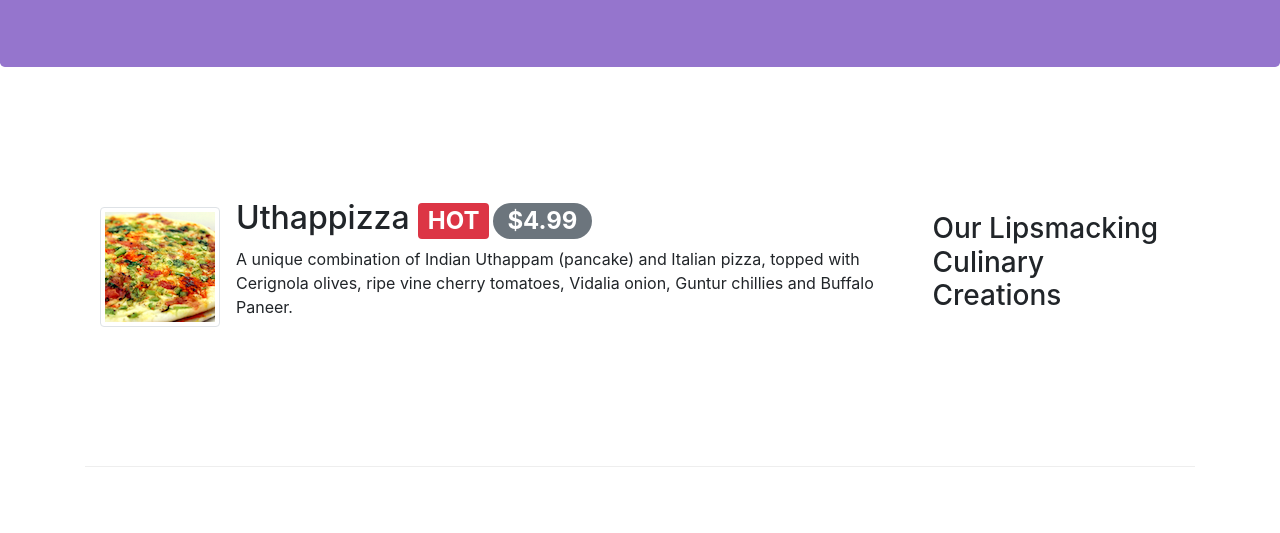
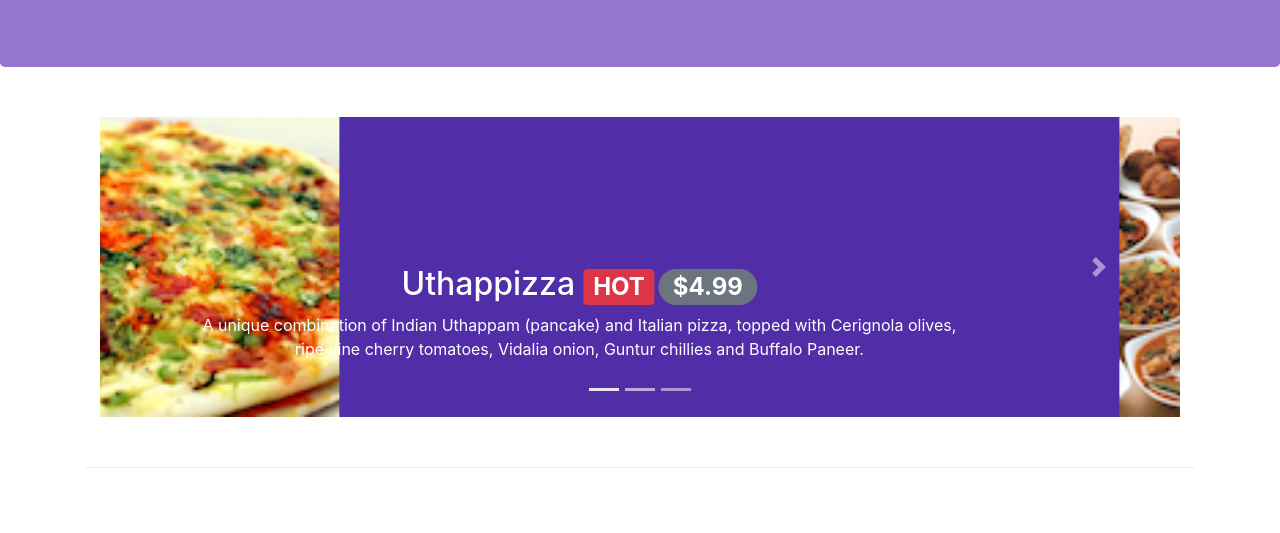
Before and after one commit to avishkakavindu/git-test, a website: page index.html in a window 1280 px wide. Shown: the part 267-800 px from the top of the page. Drawn offline with nearby package versions, Linux system fonts and the light colour scheme.

Commit message:
carousel

```diff
--- a/css/styles.css
+++ b/css/styles.css
@@ -47,3 +47,18 @@ body{
     border-bottom: 1px solid #ddd;
     padding: 10px;
 }
+
+.carousel{
+    background: #512DA8;
+}
+
+.carousel-item{
+    height: 300px;
+}
+
+.carousel-item img{
+    position: absolute;
+    top: 0;
+    left: 0;
+    min-height: 300px;
+}
--- a/index.html
+++ b/index.html
@@ -109,6 +109,48 @@
     </header>
 
     <div class="container">
+        <div class="row row-content">
+            <div class="col">
+                <div id="mycarousel" class="carousel slide" data-ride="carousel">
+                    <div class="carousel-inner" role="listbox">
+                        <div class="carousel-item active">
+                            <img class="d-block img-fluid" src="img/uthappizza.png" alt="uthappizza">
+                            <div class="carousel-caption d-none d-md-block">
+                                <h2>Uthappizza <span class="badge badge-danger mr-1">HOT</span><span class="badge badge-pill badge-secondary">$4.99</span></h2>
+                                <p class="d-none d-sm-block">A unique combination of Indian Uthappam (pancake) and Italian pizza, topped with Cerignola olives, ripe vine cherry tomatoes, Vidalia onion, Guntur chillies and Buffalo Paneer.</p>
+                            </div>
+                        </div>
+                        <div class="carousel-item">
+                            <img class="d-block img-fluid" src="img/buffet.png" alt="buffet">
+                            <div class="carousel-caption d-none d-md-block">
+                                <h2>Weekend Grand Buffet <span class="badge badge-danger me-1">NEW</span></h2>
+                        <p class="d-none d-sm-block">Featuring mouthwatering combinations with a choice of five different salads, six enticing appetizers, six main entrees and five choicest desserts. Free flowing bubbly and soft drinks. All for just $19.99 per person </p>
+                            </div>
+                        </div>
+                        <div class="carousel-item">
+                            <img class="d-block img-fluid" src="img/alberto.png" alt="alberto">
+                            <div class="carousel-caption d-none d-md-block">
+                                <h2>Alberto Somayya</h2>
+                                <h4>Executive Chef</h4>
+                                <p class="d-none d-sm-block">Award winning three-star Michelin chef with wide International experience having worked closely with whos-who in the culinary world, he specializes in creating mouthwatering Indo-Italian fusion experiences. </p>
+                            </div>
+                        </div>
+                    </div>
+                    <ol class="carousel-indicators">
+                        <li data-target="#mycarousel" data-slide-to="0" class="active"></li>
+                        <li data-target="#mycarousel" data-slide-to="1"></li>
+                        <li data-target="#mycarousel" data-slide-to="2"></li>
+                    </ol>
+                    <a class="carousel-control-prev" href="#mycarousel" role="button" data-slide="prev">
+                        <i class="carousel-control-prev-icon"></i>
+                    </a>
+                    <a class="carousel-control-next" href="#mycarousel" role="button" data-slide="next">
+                        <i class="carousel-control-next-icon"></i>
+                    </a>
+                </div>
+            </div>
+        </div>
+
         <div class="row row-content align-items-center">
             <div class="col-12 order-sm-last col-sm-4 col-md-3">
                 <h3>Our Lipsmacking Culinary Creations</h3>
@@ -153,8 +195,8 @@
                         src="./img/alberto.png" alt="alberto">
                     <div class="media-body">
                         <h2>Alberto Somayya</h2>
-                <h4>Executive Chef</h4>
-                <p class="d-none d-sm-block">Award winning three-star Michelin chef with wide International experience having worked closely with whos-who in the culinary world, he specializes in creating mouthwatering Indo-Italian fusion experiences. </p>
+                        <h4>Executive Chef</h4>
+                        <p class="d-none d-sm-block">Award winning three-star Michelin chef with wide International experience having worked closely with whos-who in the culinary world, he specializes in creating mouthwatering Indo-Italian fusion experiences. </p>
                     </div>
                 </div>
 
```
